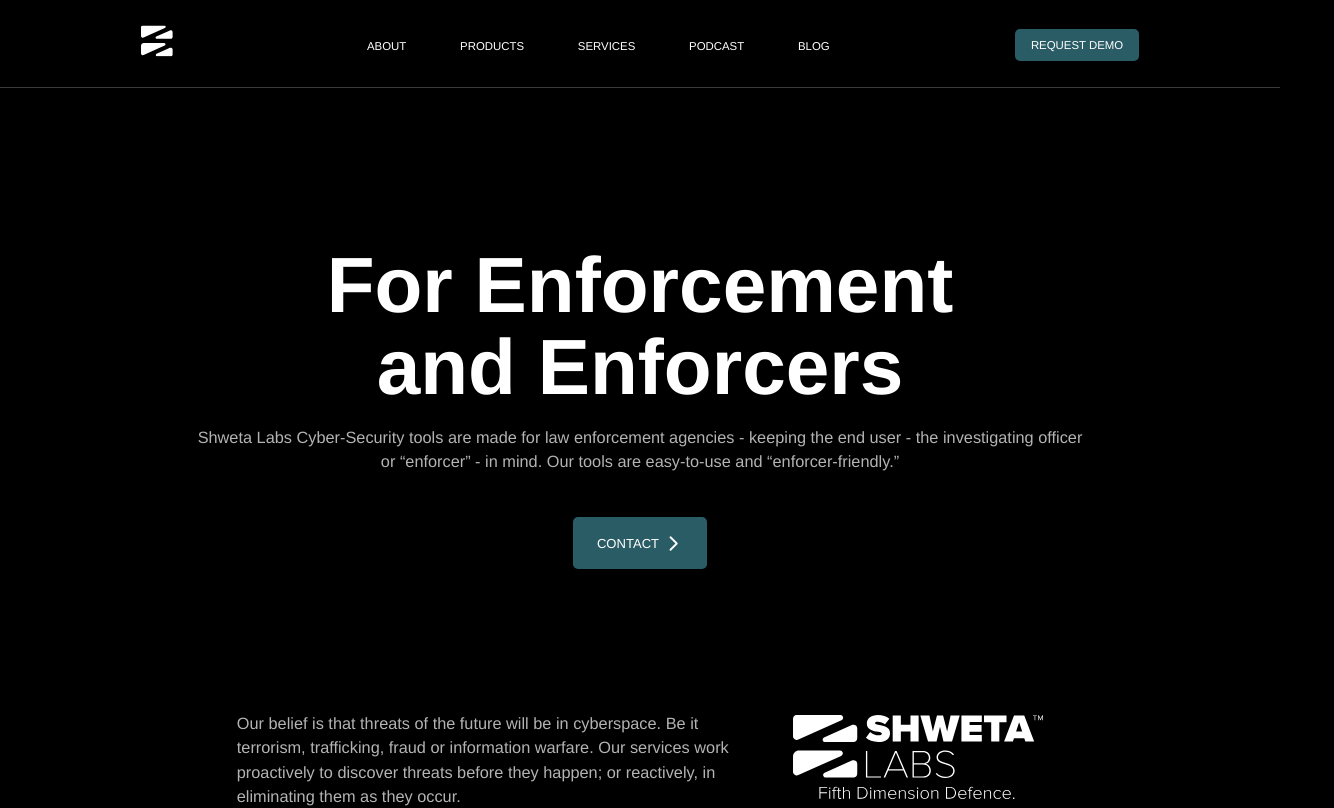
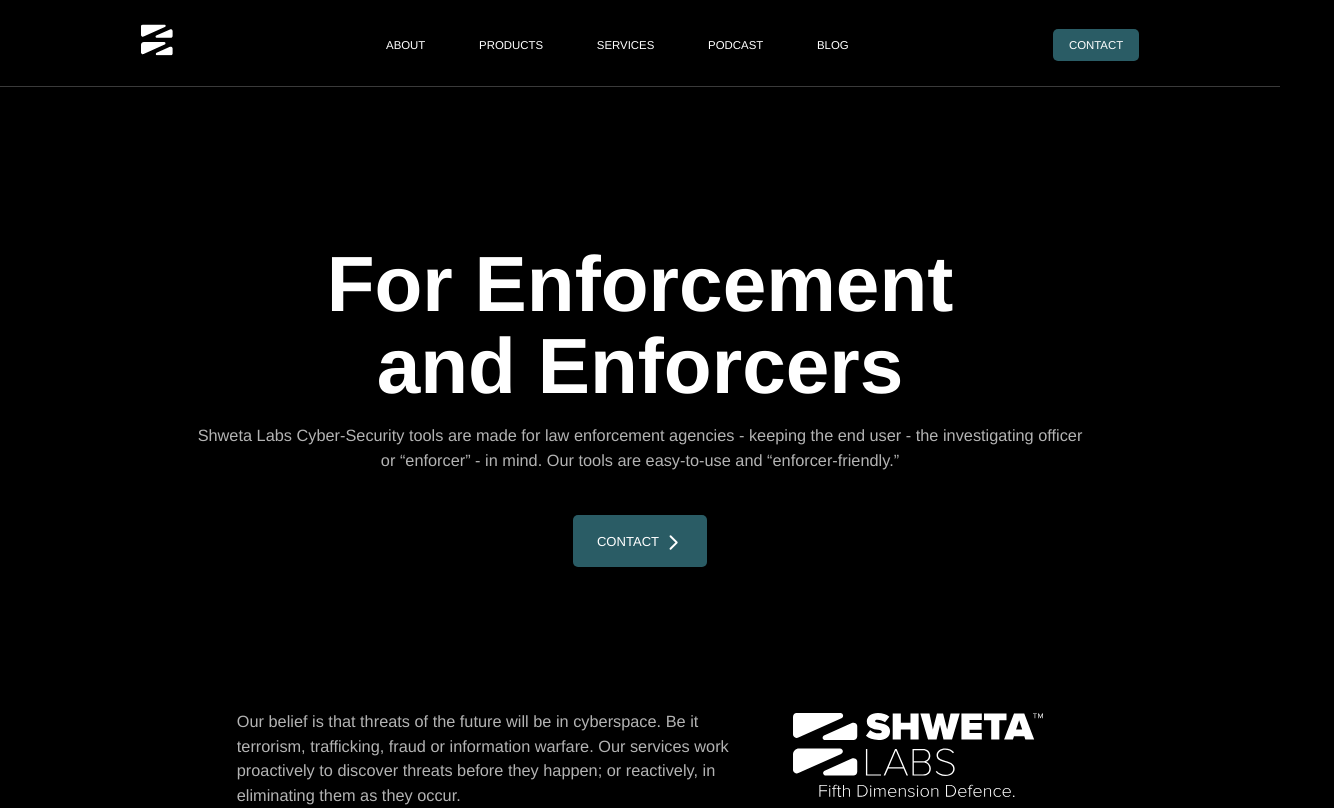
Before and after one commit to ShwetaLabs/ShwetaLabs-Website, a React (Create React App) app: page /#/home in a window 1280 px wide. Shown: the top 808 px of the page, 1334 px wide, since content can reach past the window. Built offline with nearby package versions, Linux system fonts and the light colour scheme.

Commit message:
more header changes ugh

```diff
--- a/src/components/header/Header.tsx
+++ b/src/components/header/Header.tsx
@@ -26,9 +26,9 @@
       className='row'
       style={{
         justifyContent: 'space-between',
-        paddingInline: '11%',
+        paddingInline: '11vw',
         alignItems: 'center',
-        paddingBlock: '20px',
+        paddingBlock: '1.51vw',
         borderBottom: 'var(--lightgray) 0.5px solid',
       }}
     >
@@ -104,7 +104,6 @@
     <div
       style={{
         textTransform: 'uppercase',
-        paddingInline: '1.2vw' /*16px/1320px*/,
       }}
     >
       <LinkBox link={link} aClassName='button fs-smaller' />
--- a/src/data/navigation.ts
+++ b/src/data/navigation.ts
@@ -114,7 +114,7 @@
 };
 // may change this to button, onclick if action is too wild.
 export const requestDemoLink: linkSpec = {
-  text: 'REQUEST DEMO',
+  text: 'CONTACT',
   url: '/contact',
 };
 export const policyLinks: linkSpec[] = [
--- a/src/index.css
+++ b/src/index.css
@@ -73,8 +73,8 @@
 a.button {
   color: white;
   border-radius: 5px;
-  padding-block: 10;
-  padding-inline: 16;
+  padding-block: 0.76vw;
+  padding-inline: 1.2vw;
   letter-spacing: 50%;
 }
 
```
